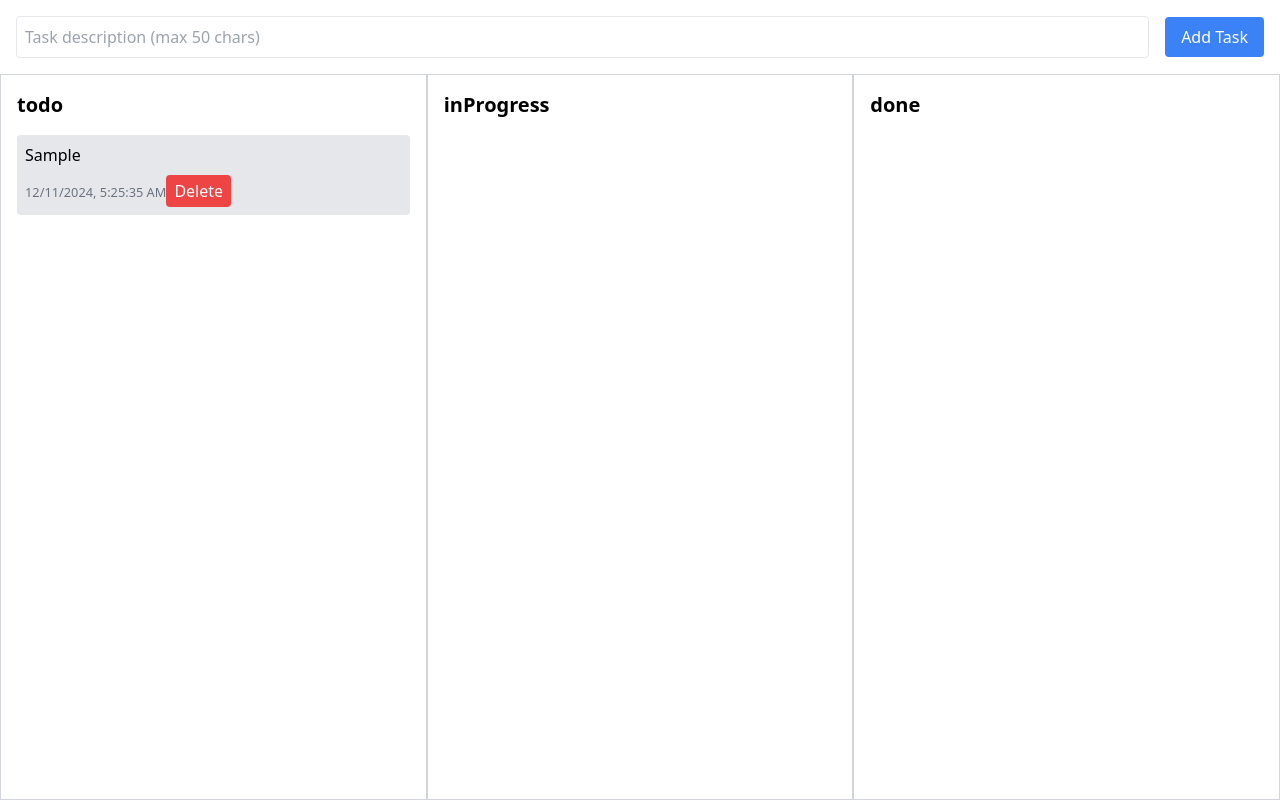
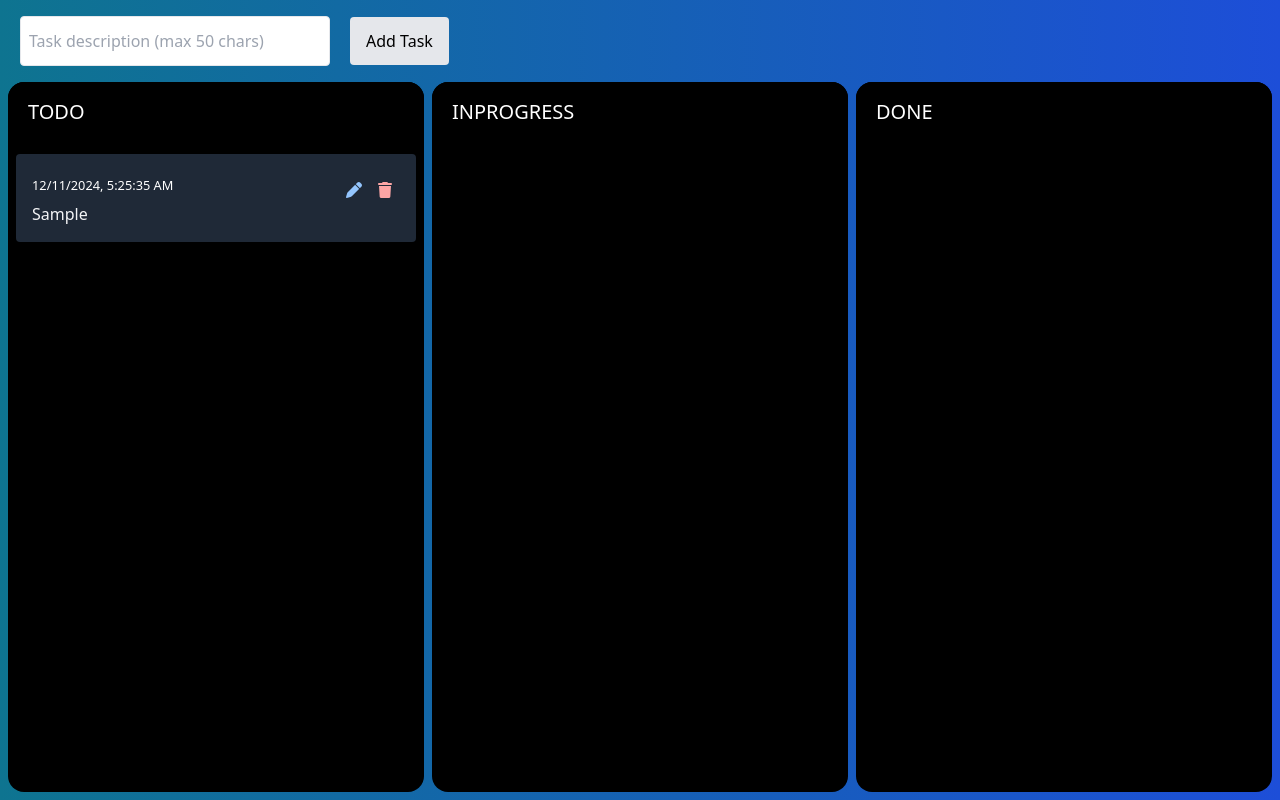
Before and after one commit to malechoclo/outbuild, a React (Create React App) app in the folder ui/: page / in a window 1280 px wide. Both pictures are taken after typing "Sample" into the empty fields and a click on the button "Add Task". Built offline with nearby package versions, Linux system fonts and the light colour scheme; no server answers.

Commit message:
pre notify all cliente

```diff
--- a/ui/public/index.html
+++ b/ui/public/index.html
@@ -5,8 +5,10 @@
     <meta charset="UTF-8" />
     <meta name="viewport" content="width=device-width, initial-scale=1.0" />
     <title>Outbuild Task Board</title>
-
     <script src="https://cdn.tailwindcss.com"></script>
+    <link rel="stylesheet" href="https://cdnjs.cloudflare.com/ajax/libs/font-awesome/6.7.1/css/all.min.css"
+        integrity="sha512-5Hs3dF2AEPkpNAR7UiOHba+lRSJNeM2ECkwxUIxC1Q/FLycGTbNapWXB4tP889k5T5Ju8fs4b1P5z/iB4nMfSQ=="
+        crossorigin="anonymous" referrerpolicy="no-referrer" />
 
 </head>
 
--- a/ui/src/App.js
+++ b/ui/src/App.js
@@ -11,6 +11,9 @@ const initialBoard = {
 function App() {
     const [board, setBoard] = useState(initialBoard);
     const [description, setDescription] = useState('');
+    const [editingTask, setEditingTask] = useState(null); // Track the task being edited
+    const [editContent, setEditContent] = useState(''); // Track the content of the task being edited
+
 
     useEffect(() => {
         socket.on('update-board', (newBoard) => setBoard(newBoard));
@@ -46,22 +49,43 @@ function App() {
         socket.emit('task-update', updatedBoard);
     };
 
+    const editTask = (taskId, content) => {
+        setEditingTask(taskId); // Set the task ID to edit
+        setEditContent(content); // Initialize the input field with the current content
+    };
+
+    const saveTask = (taskId, newContent) => {
+        const updatedBoard = { ...board };
+
+        // Update the task content
+        Object.keys(updatedBoard).forEach((column) => {
+            updatedBoard[column] = updatedBoard[column].map((task) =>
+                task.id === taskId ? { ...task, content: newContent } : task
+            );
+        });
+
+        setBoard(updatedBoard); // Update the state
+        setEditingTask(null); // Reset the editing state
+        setEditContent(''); // Clear the input field
+        socket.emit('task-update', updatedBoard); // Notify the server
+    };
+
     const handleTaskMove = (taskId, sourceColumn, destinationColumn, newOrderIndex) => {
         const updatedBoard = { ...board };
 
-        // Remove task from source column
+        // Find the task and its index in the source column
         const taskIndex = updatedBoard[sourceColumn].findIndex((task) => task.id === taskId);
         const [movedTask] = updatedBoard[sourceColumn].splice(taskIndex, 1);
 
-        // Insert task at new position in the destination column
+        // Move the task to the destination column
         updatedBoard[destinationColumn].splice(newOrderIndex, 0, movedTask);
 
-        setBoard(updatedBoard);
-        socket.emit('task-update', updatedBoard);
+        setBoard(updatedBoard); // Update the board state
+        socket.emit('task-update', updatedBoard); // Notify the server
     };
 
     return (
-        <div className="flex flex-col h-screen">
+        <div className="flex flex-col h-screen bg-gradient-to-r from-cyan-700 to-blue-700 pb-2 px-1">
             <div className="flex items-center m-4">
                 <input
                     type="text"
@@ -69,16 +93,16 @@ function App() {
                     value={description}
                     onChange={(e) => setDescription(e.target.value)}
                     placeholder="Task description (max 50 chars)"
-                    className="flex-1 p-2 border rounded"
+                    className="mr-5 p-2 w-1/4 border rounded py-3"
                 />
                 <button
                     onClick={addTask}
-                    className="ml-4 px-4 py-2 bg-blue-500 text-white rounded hover:bg-blue-600"
+                    className=" px-4 py-3 bg-gray-200 text-black rounded hover:bg-gray-00"
                 >
                     Add Task
                 </button>
             </div>
-            <div className="flex flex-grow">
+            <div className="flex flex-grow overflow-hidden">
                 {['todo', 'inProgress', 'done'].map((column) => (
                     <Column
                         key={column}
@@ -86,6 +110,11 @@ function App() {
                         tasks={board[column]}
                         onTaskMove={handleTaskMove}
                         onTaskDelete={deleteTask}
+                        onTaskEdit={editTask}
+                        editingTask={editingTask}
+                        editContent={editContent}
+                        setEditContent={setEditContent}
+                        saveTask={saveTask}
                     />
                 ))}
             </div>
--- a/ui/src/components/Column.js
+++ b/ui/src/components/Column.js
@@ -1,49 +1,83 @@
 import React from 'react';
 
-export default function Column({ title, tasks = [], onTaskMove, onTaskDelete }) {
+export default function Column({ title, tasks = [], onTaskMove, onTaskDelete, onTaskEdit, editingTask, editContent, setEditContent, saveTask }) {
+    const handleDragStart = (e, taskId) => {
+        e.dataTransfer.setData('taskId', taskId);
+        e.dataTransfer.setData('sourceColumn', title);
+    };
+
     const handleDragOver = (e) => {
         e.preventDefault(); // Allow the drop event
     };
+
 
     const handleDrop = (e) => {
         e.preventDefault();
         const taskId = e.dataTransfer.getData('taskId');
         const sourceColumn = e.dataTransfer.getData('sourceColumn');
         const destinationColumn = title;
-        const newOrderIndex = parseInt(e.target.getAttribute('data-index')) || tasks.length;
-        onTaskMove(taskId, sourceColumn, destinationColumn, newOrderIndex);
+
+        if (sourceColumn !== destinationColumn) {
+            onTaskMove(taskId, sourceColumn, destinationColumn, tasks.length); // Append the task to the end
+        }
     };
 
     return (
+        <>
             <div
-            className="w-1/3 p-4 border border-gray-300"
+                className="w-1/3 mx-1 overflow-y-auto h-full bg-black rounded-2xl"
                 onDragOver={handleDragOver}
                 onDrop={handleDrop}
             >
-            <h2 className="text-xl font-bold mb-4">{title}</h2>
+                <h2 className="bg-black text-xl text-white  sticky top-0  z-10  pt-4 pl-5  w-100 h-16">
+                    {title.toUpperCase()}
+                </h2>
                 <div>
                     {tasks.map((task, index) => (
                         <div
                             key={task.id}
                             draggable
-                        data-index={index}
-                        onDragStart={(e) => {
-                            e.dataTransfer.setData('taskId', task.id);
-                            e.dataTransfer.setData('sourceColumn', title);
+                            onDragStart={(e) => handleDragStart(e, task.id)}
+                            className="p-4 m-2 rounded bg-gray-800 hover:shadow cursor-grab"
+                        >
+                            <div>
+                                <div className="flex justify-between items-center">
+                                    <small className="text-white">{task.createdAt}</small>
+                                    <div className="action">
+                                        <button
+                                            onClick={() => onTaskEdit(task.id, task.content)} // Start editing
+                                            className="mt-2 px-2 text-blue-300 rounded hover:text-blue-500"
+                                        >
+                                            <i className="fa-solid fa-pen"></i>
+                                        </button>
+                                        <button
+                                            onClick={() => onTaskDelete(task.id)} // Delete task
+                                            className="mt-2 px-2 text-red-300 rounded hover:text-red-500"
+                                        >
+                                            <i className="fa-solid fa-trash"></i>
+                                        </button>
+                                    </div>
+                                </div>
+                                {/* Display task content or edit input */}
+                                {editingTask === task.id ? (
+                                    <input
+                                        type="text"
+                                        value={editContent}
+                                        onChange={(e) => setEditContent(e.target.value)}
+                                        onKeyDown={(e) => {
+                                            if (e.key === 'Enter') {
+                                                saveTask(task.id, editContent); // Save on Enter
+                                            }
                                         }}
-                        className="p-2 mt-2 rounded bg-gray-200 hover:bg-gray-300 cursor-grab"
-                    >
-                        <div>{task.content}</div>
-                        <small className="text-gray-500">{task.createdAt}</small>
-                        <button
-                            onClick={() => onTaskDelete(task.id)}
-                            className="mt-2 px-2 py-1 bg-red-500 text-white rounded hover:bg-red-600"
-                        >
-                            Delete
-                        </button>
+                                        className="mt-2 p-2 w-full border rounded"
+                                    />
+                                ) : (
+                                    <p className='text-gray-100'>{task.content}</p>
+                                )}
+                            </div>
                         </div>
                     ))}
                 </div>
-        </div>
+            </div></>
     );
 }
```
Lines whose indentation alone changed are shown as unchanged.
